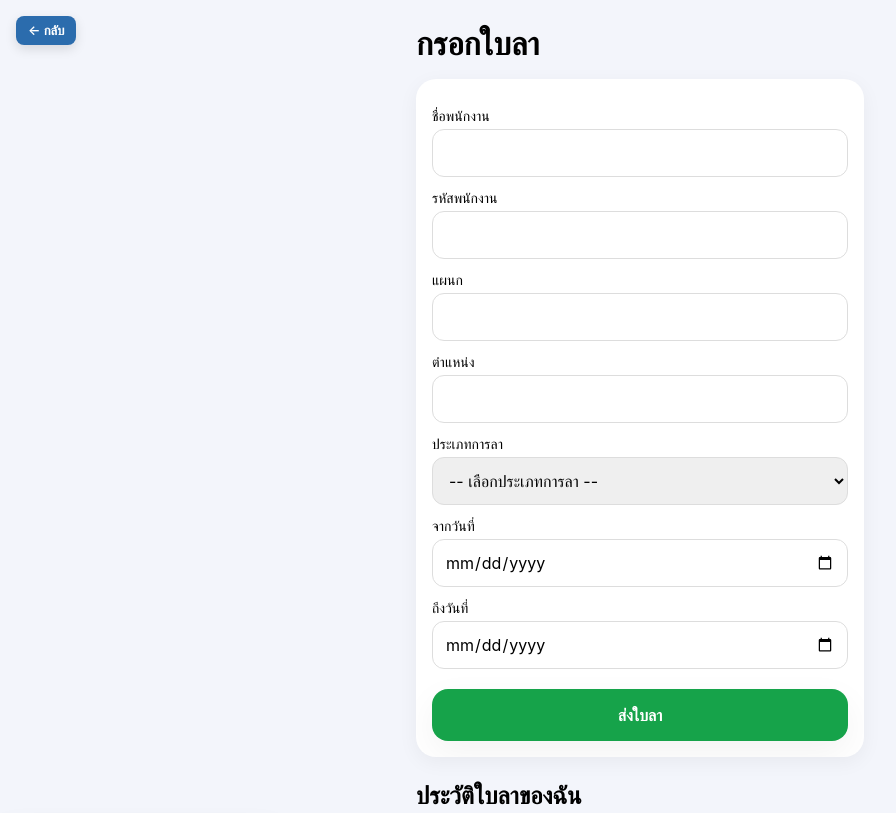
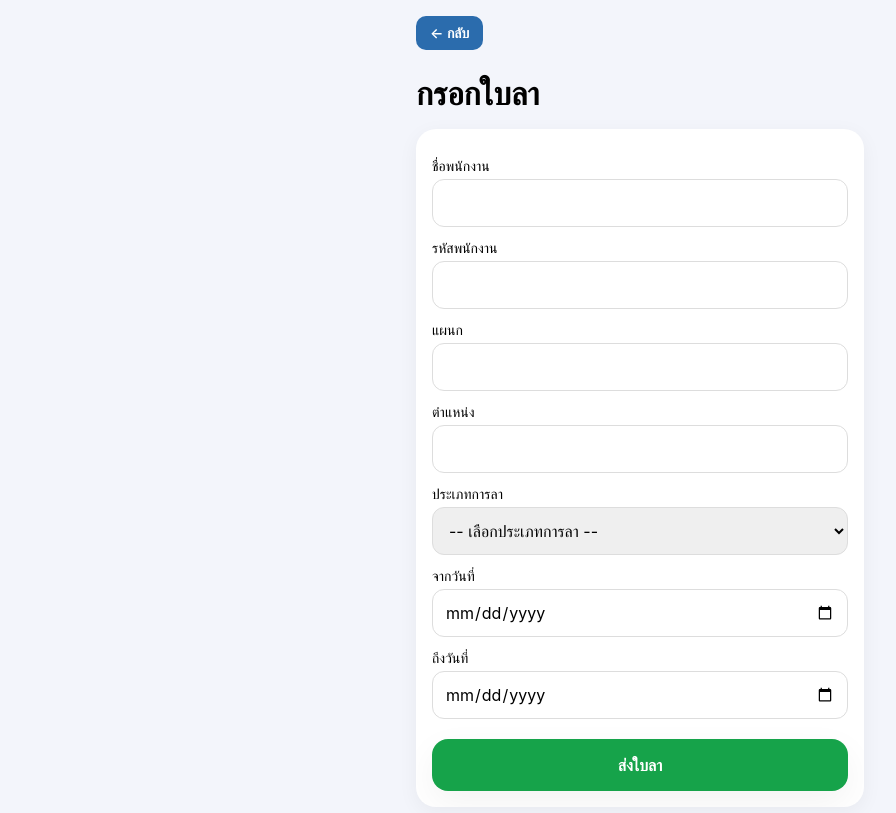
Before and after one commit to STE2000-Co/ATTENDANCE, a plain HTML site: page leave.html in a window 1280 px wide. Shown: the top 813 px of the page, without its empty margins (0-896 px from the left). Drawn offline with Linux system fonts and the light colour scheme; no server answers.

Commit message:
Update leave.css

```diff
--- a/leave.css
+++ b/leave.css
@@ -11,32 +11,19 @@ body {
 }
 
 .back-btn {
-  position: fixed;      /* 🔥 ลอย */
-  top: 16px;            /* ชิดบน */
-  left: 16px;           /* ชิดซ้าย */
-
-  padding: 6px 12px;
-  font-size: 13px;
+  display: inline-block;
+  padding: 8px 14px;
+  font-size: 14px;
   font-weight: 600;
-
-  border: none;
-  border-radius: 8px;
 
   background: #2b6cad;
   color: white;
 
+  border: none;
+  border-radius: 10px;
   cursor: pointer;
-  box-shadow: 0 4px 12px rgba(0,0,0,0.12);
-  transition: 0.2s ease;
 
-  z-index: 1000;        /* กันโดน element อื่นทับ */
-}
-
-.back-btn:hover {
-  transform: translateY(-1px);
-}
-.back-btn:hover {
-  transform: translateY(-1px);
+  margin-bottom: 16px;
 }
 
 .page-title {
```
